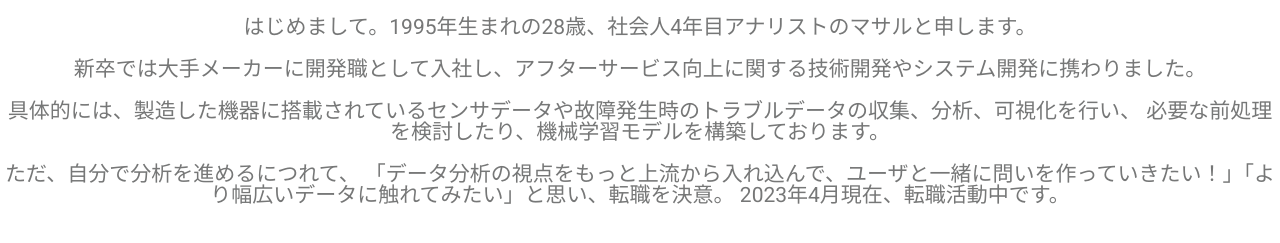
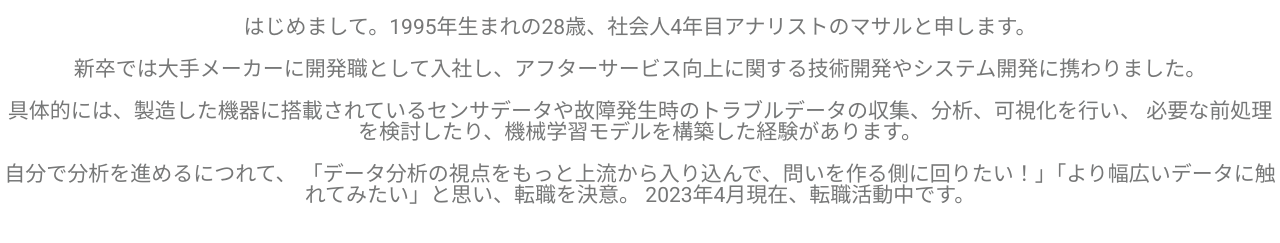
Before and after one commit to masaru-01/masaru-01.github.io, a website: page index.html in a window 1280 px wide. Shown: the part 291-534 px from the top of the page. Drawn offline with Linux system fonts and the light colour scheme.

Commit message:
文言修正

```diff
--- a/index.html
+++ b/index.html
@@ -70,9 +70,9 @@
             はじめまして。1995年生まれの28歳、社会人4年目アナリストのマサルと申します。<br><br>
             新卒では大手メーカーに開発職として入社し、アフターサービス向上に関する技術開発やシステム開発に携わりました。<br><br>
             具体的には、製造した機器に搭載されているセンサデータや故障発生時のトラブルデータの収集、分析、可視化を行い、
-            必要な前処理を検討したり、機械学習モデルを構築しております。<br><br>
-            ただ、自分で分析を進めるにつれて、
-            「データ分析の視点をもっと上流から入れ込んで、ユーザと一緒に問いを作っていきたい！」「より幅広いデータに触れてみたい」と思い、転職を決意。
+            必要な前処理を検討したり、機械学習モデルを構築した経験があります。<br><br>
+            自分で分析を進めるにつれて、
+            「データ分析の視点をもっと上流から入り込んで、問いを作る側に回りたい！」「より幅広いデータに触れてみたい」と思い、転職を決意。
             2023年4月現在、転職活動中です。
           </div>
         </div>
```
